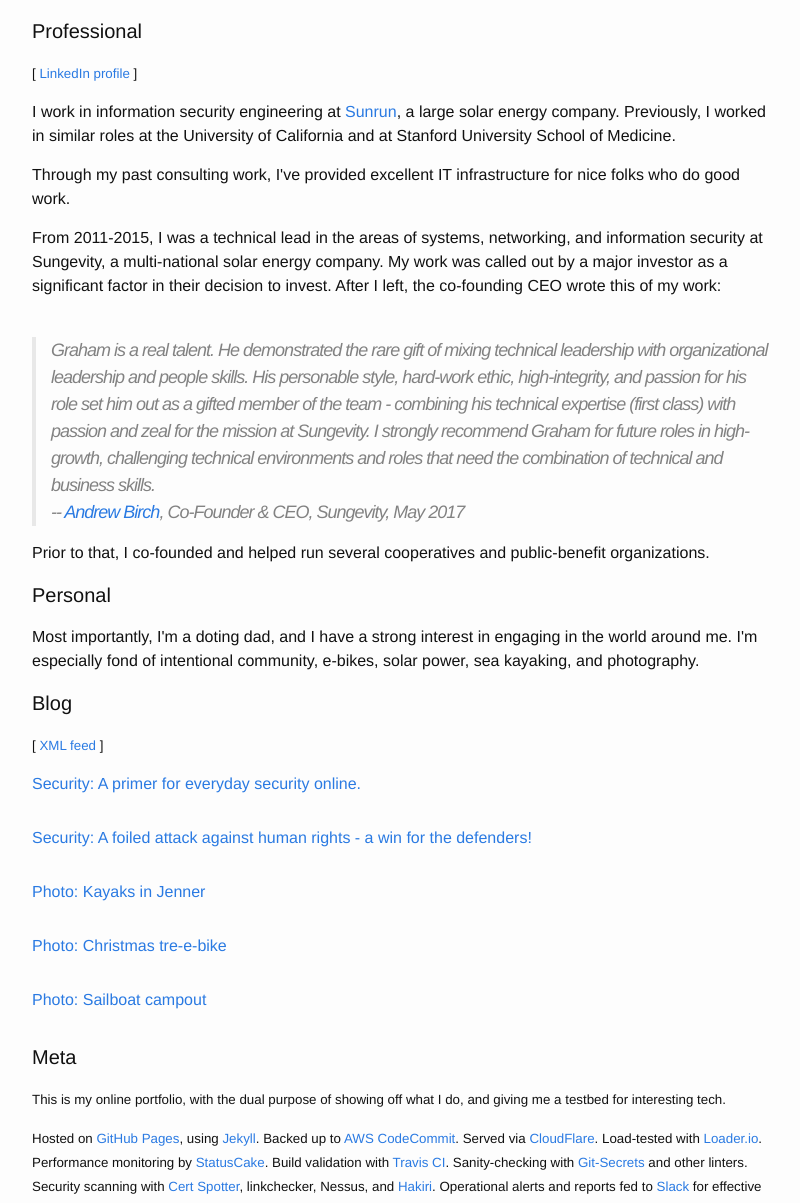
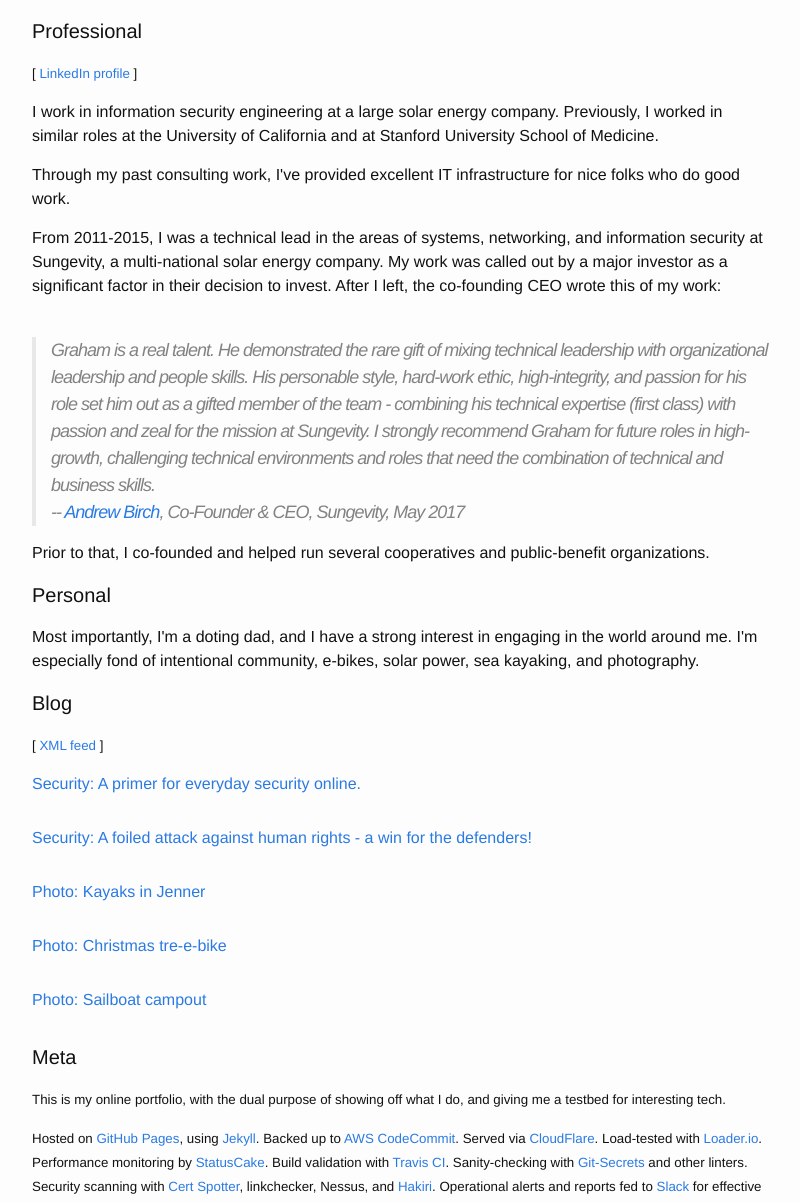
Before and after one commit to gjmf/gjmf.github.io, a Jekyll site: the page built from index.html, in a window 1280 px wide. Shown: the part 430-1633 px from the top of the page, without its empty margins (238-1038 px from the left). Built offline with Jekyll 4.4.1, drawn with Linux system fonts in a browser that asks for light colours.

Commit message:
Update index.html

```diff
--- a/index.html
+++ b/index.html
@@ -23,7 +23,7 @@
 </p>
 
         <p>
-	I work in information security engineering at <a href="https://www.sunrun.com/">Sunrun</a>, a large solar energy company. Previously, I worked in similar roles at the University of California and at Stanford University School of Medicine.
+	I work in information security engineering at a large solar energy company. Previously, I worked in similar roles at the University of California and at Stanford University School of Medicine.
 	</p>
 	<p>
         Through my past consulting work, I've provided excellent IT infrastructure for nice folks who do good work.
```
